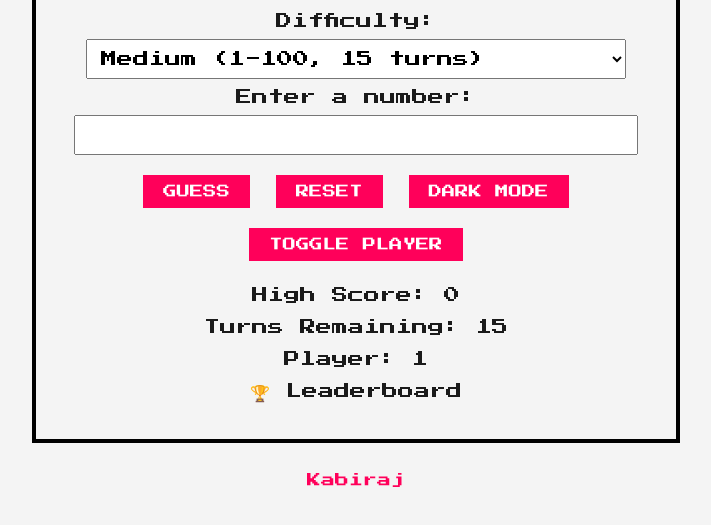
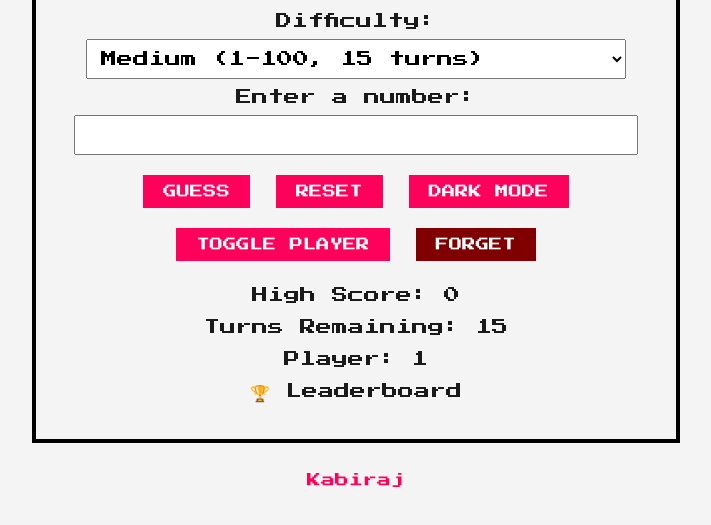
Before and after one commit to kulfinnit/guess-gara-game, a plain HTML site: page index.html in a window 1280 px wide. Shown: the part 267-792 px from the top of the page, without its empty margins (284-995 px from the left). Drawn offline with Linux system fonts and the light colour scheme.

Commit message:
forget button added

```diff
--- a/index.html
+++ b/index.html
@@ -100,6 +100,10 @@
             button:hover {
                 transform: scale(1.1);
             }
+            button.forget {
+                background-color: maroon;
+                color: #fff;
+            }
 
             .shake {
                 animation: shake 0.4s;
@@ -175,6 +179,7 @@
             <button onclick="resetGame()">RESET</button>
             <button onclick="toggleMode()">DARK MODE</button>
             <button onclick="togglePlayer()">TOGGLE PLAYER</button>
+            <button class="forget" onclick="clearData()">FORGET</button>
             <button id="installBtn" style="display: none">INSTALL APP</button>
 
             <p id="feedback"></p>
@@ -328,6 +333,12 @@
                 narrator.innerText = `Guess a number between 1 and ${max}. You have ${turns} turns.`;
                 turnDisplay.innerText = `Turns Remaining: ${turns}`;
             }
+            function clearData() {
+                if (confirm("Are you sure you want to forget everything?")) {
+                    localStorage.clear();
+                    location.reload();
+                }
+            }
 
             function toggleMode() {
                 document.body.classList.toggle("dark-mode");
--- a/sw.js
+++ b/sw.js
@@ -1,4 +1,4 @@
-const CACHE_NAME = "guess-gara-v2";
+const CACHE_NAME = "guess-gara-v3";
 const urlsToCache = [
   "./",
   "./index.html",
```
